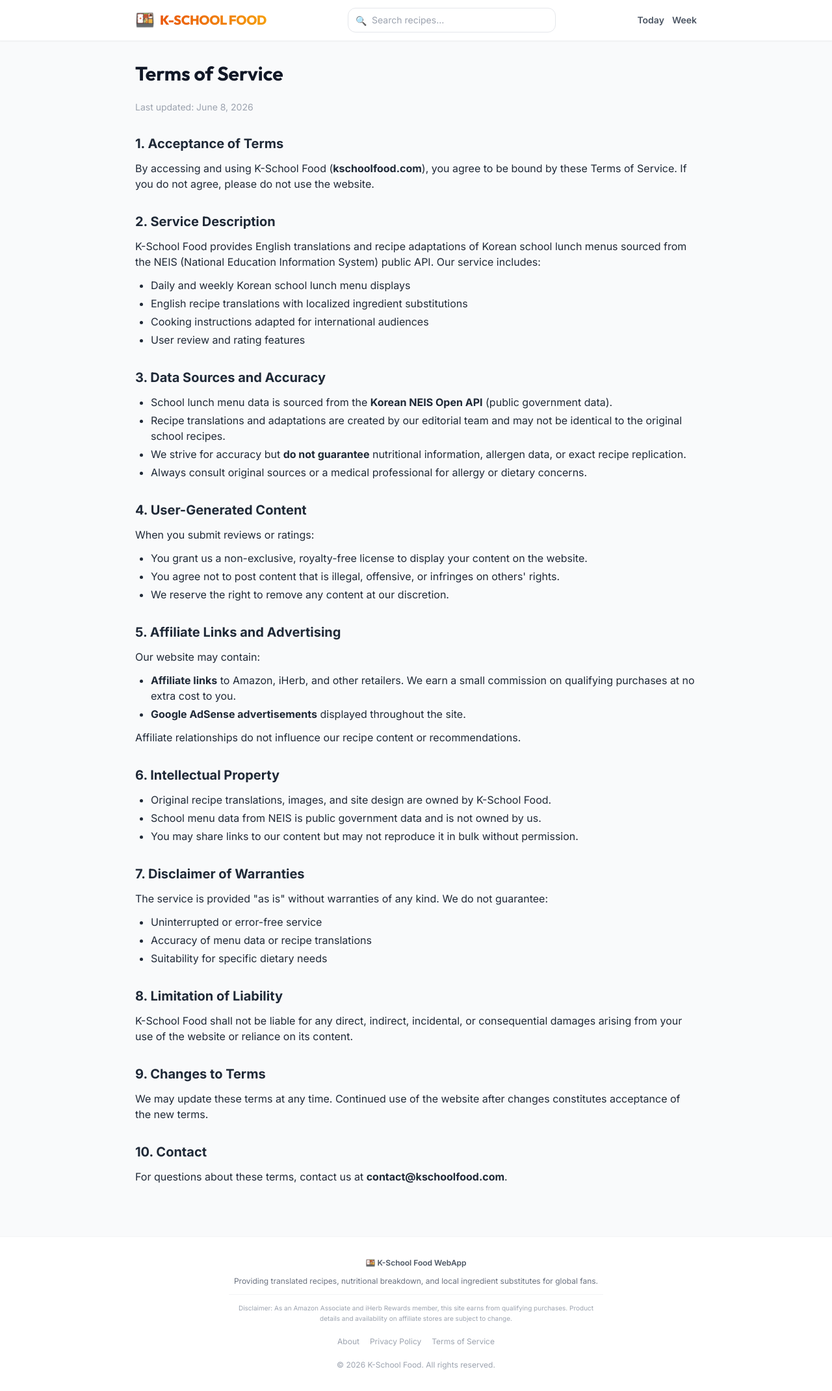
After one commit to pixxie999/kschoolfood, a Flask app: template app/templates/terms.html in a window 1280 px wide. The commit adds this page. Shown: the whole page at 65% size. Run offline with Flask 3, Linux system fonts and the light colour scheme; the template is opened without the code that fills it, so the values that code supplies are empty; some libraries are stand-ins or nearby versions.

Commit message:
feat: add nutrition info + seo_description fields, AdSense pages, D1 sync
- Add privacy, terms, about pages for AdSense approval
- Add ads.txt endpoint with ADSENSE_PUBLISHER_ID env var support
- Fix base.html canonical URLs to kschoolfood.com, add footer nav links
- Admin tool: add seo_description, calories, carbs, protein, fat fields
  - Sheet reads A:L (added H-L columns)
  - D1 upsert via REST API on every save
  - MD5 hash filenames for R2 images (prevents Korean encoding issues)
- sync_sheet_to_d1.py: sync new H-L columns to D1 nutrition_info JSON

Co-Authored-By: Claude Sonnet 4.6 <noreply@anthropic.com>

```diff
--- a/app/templates/base.html
+++ b/app/templates/base.html
@@ -18,14 +18,17 @@
       gtag('config', 'G-CRZF966L52');
     </script>
 
+    <!-- Google AdSense -->
+    <script async src="https://pagead2.googlesyndication.com/pagead/js/adsbygoogle.js?client=ca-pub-XXXXXXXXXXXXXXXX" crossorigin="anonymous"></script>
+
     <!-- Canonical & Sitemap -->
-    <link rel="canonical" href="{% block canonical %}https://kschoolfood.pixxie999.workers.dev/{% endblock %}">
+    <link rel="canonical" href="{% block canonical %}https://kschoolfood.com/{% endblock %}">
 
     <!-- OpenGraph Tags for Social Networks (Pinterest/Instagram) -->
     <meta property="og:title" content="{% block og_title %}K-School Food - Healthy School Lunch Recipes{% endblock %}">
     <meta property="og:description" content="{% block og_desc %}Explore daily Korean school lunch menu translated with local substitutes and shopping links.{% endblock %}">
     <meta property="og:type" content="website">
-    <meta property="og:url" content="{% block og_url %}https://kschoolfood.pixxie999.workers.dev/{% endblock %}">
+    <meta property="og:url" content="{% block og_url %}https://kschoolfood.com/{% endblock %}">
     <meta property="og:image" content="https://images.unsplash.com/photo-1541832676-9b763b0239ab?q=80&w=600">
 
     <!-- Google Fonts -->
@@ -110,6 +113,11 @@
                 Disclaimer: As an Amazon Associate and iHerb Rewards member, this site earns from qualifying purchases.
                 Product details and availability on affiliate stores are subject to change.
             </div>
+            <div class="flex justify-center gap-4 pt-2 text-gray-400">
+                <a href="/about" class="hover:text-orange-500 transition-colors">About</a>
+                <a href="/privacy" class="hover:text-orange-500 transition-colors">Privacy Policy</a>
+                <a href="/terms" class="hover:text-orange-500 transition-colors">Terms of Service</a>
+            </div>
             <p class="pt-2 text-gray-400">&copy; 2026 K-School Food. All rights reserved.</p>
         </div>
     </footer>
--- /dev/null
+++ b/app/templates/terms.html
@@ -0,0 +1,71 @@
+{% extends "base.html" %}
+{% block title %}Terms of Service - K-School Food{% endblock %}
+{% block meta_desc %}Terms of service for K-School Food. Read our usage terms and conditions.{% endblock %}
+{% block canonical %}https://kschoolfood.com/terms{% endblock %}
+
+{% block content %}
+<article class="prose prose-gray max-w-none">
+  <h1 class="font-outfit text-3xl font-bold text-gray-900 mb-6">Terms of Service</h1>
+  <p class="text-sm text-gray-400 mb-8">Last updated: June 8, 2026</p>
+
+  <h2 class="text-xl font-bold mt-8 mb-3">1. Acceptance of Terms</h2>
+  <p>By accessing and using K-School Food (<strong>kschoolfood.com</strong>), you agree to be bound by these Terms of Service. If you do not agree, please do not use the website.</p>
+
+  <h2 class="text-xl font-bold mt-8 mb-3">2. Service Description</h2>
+  <p>K-School Food provides English translations and recipe adaptations of Korean school lunch menus sourced from the NEIS (National Education Information System) public API. Our service includes:</p>
+  <ul class="list-disc pl-6 space-y-1 mt-3">
+    <li>Daily and weekly Korean school lunch menu displays</li>
+    <li>English recipe translations with localized ingredient substitutions</li>
+    <li>Cooking instructions adapted for international audiences</li>
+    <li>User review and rating features</li>
+  </ul>
+
+  <h2 class="text-xl font-bold mt-8 mb-3">3. Data Sources and Accuracy</h2>
+  <ul class="list-disc pl-6 space-y-1">
+    <li>School lunch menu data is sourced from the <strong>Korean NEIS Open API</strong> (public government data).</li>
+    <li>Recipe translations and adaptations are created by our editorial team and may not be identical to the original school recipes.</li>
+    <li>We strive for accuracy but <strong>do not guarantee</strong> nutritional information, allergen data, or exact recipe replication.</li>
+    <li>Always consult original sources or a medical professional for allergy or dietary concerns.</li>
+  </ul>
+
+  <h2 class="text-xl font-bold mt-8 mb-3">4. User-Generated Content</h2>
+  <p>When you submit reviews or ratings:</p>
+  <ul class="list-disc pl-6 space-y-1 mt-3">
+    <li>You grant us a non-exclusive, royalty-free license to display your content on the website.</li>
+    <li>You agree not to post content that is illegal, offensive, or infringes on others' rights.</li>
+    <li>We reserve the right to remove any content at our discretion.</li>
+  </ul>
+
+  <h2 class="text-xl font-bold mt-8 mb-3">5. Affiliate Links and Advertising</h2>
+  <p>Our website may contain:</p>
+  <ul class="list-disc pl-6 space-y-1 mt-3">
+    <li><strong>Affiliate links</strong> to Amazon, iHerb, and other retailers. We earn a small commission on qualifying purchases at no extra cost to you.</li>
+    <li><strong>Google AdSense advertisements</strong> displayed throughout the site.</li>
+  </ul>
+  <p class="mt-3">Affiliate relationships do not influence our recipe content or recommendations.</p>
+
+  <h2 class="text-xl font-bold mt-8 mb-3">6. Intellectual Property</h2>
+  <ul class="list-disc pl-6 space-y-1">
+    <li>Original recipe translations, images, and site design are owned by K-School Food.</li>
+    <li>School menu data from NEIS is public government data and is not owned by us.</li>
+    <li>You may share links to our content but may not reproduce it in bulk without permission.</li>
+  </ul>
+
+  <h2 class="text-xl font-bold mt-8 mb-3">7. Disclaimer of Warranties</h2>
+  <p>The service is provided "as is" without warranties of any kind. We do not guarantee:</p>
+  <ul class="list-disc pl-6 space-y-1 mt-3">
+    <li>Uninterrupted or error-free service</li>
+    <li>Accuracy of menu data or recipe translations</li>
+    <li>Suitability for specific dietary needs</li>
+  </ul>
+
+  <h2 class="text-xl font-bold mt-8 mb-3">8. Limitation of Liability</h2>
+  <p>K-School Food shall not be liable for any direct, indirect, incidental, or consequential damages arising from your use of the website or reliance on its content.</p>
+
+  <h2 class="text-xl font-bold mt-8 mb-3">9. Changes to Terms</h2>
+  <p>We may update these terms at any time. Continued use of the website after changes constitutes acceptance of the new terms.</p>
+
+  <h2 class="text-xl font-bold mt-8 mb-3">10. Contact</h2>
+  <p>For questions about these terms, contact us at <strong>contact@kschoolfood.com</strong>.</p>
+</article>
+{% endblock %}
--- a/tools/image_manager/app.py
+++ b/tools/image_manager/app.py
@@ -151,10 +151,18 @@ def _parse_instructions(text: str) -> list:
 
 def upsert_recipe_to_d1(korean_name: str, fields: dict):
     """변경된 필드만 D1 recipes 테이블에 upsert. 빈 값은 기존값 유지."""
-    english_name   = fields.get("english_name", "")
-    image_url      = fields.get("image_url", "")
-    ingredients_tx = fields.get("ingredients", "")
+    english_name    = fields.get("english_name", "")
+    image_url       = fields.get("image_url", "")
+    ingredients_tx  = fields.get("ingredients", "")
     instructions_tx = fields.get("instructions", "")
+    seo_description = fields.get("seo_description", "")
+
+    # 영양정보 JSON 조합
+    nutrition = {}
+    for key in ("calories", "carbs", "protein", "fat"):
+        if fields.get(key):
+            nutrition[key] = fields[key]
+    nutrition_json = json.dumps(nutrition, ensure_ascii=False) if nutrition else None
 
     ingredients_json  = json.dumps(_parse_ingredients(ingredients_tx), ensure_ascii=False) \
         if ingredients_tx else None
@@ -163,21 +171,27 @@ def upsert_recipe_to_d1(korean_name: str, fields: dict):
 
     _d1_query(
         """
-        INSERT INTO recipes (korean_name, english_name, image_url, english_ingredients, instructions, seo_description)
-        VALUES (?, ?, ?, ?, ?, '')
+        INSERT INTO recipes (korean_name, english_name, image_url, english_ingredients, instructions, seo_description, nutrition_info)
+        VALUES (?, ?, ?, ?, ?, ?, ?)
         ON CONFLICT(korean_name) DO UPDATE SET
             english_name        = CASE WHEN ? != '' THEN ? ELSE recipes.english_name END,
             image_url           = CASE WHEN ? != '' THEN ? ELSE recipes.image_url END,
             english_ingredients = CASE WHEN ? IS NOT NULL THEN ? ELSE recipes.english_ingredients END,
-            instructions        = CASE WHEN ? IS NOT NULL THEN ? ELSE recipes.instructions END
+            instructions        = CASE WHEN ? IS NOT NULL THEN ? ELSE recipes.instructions END,
+            seo_description     = CASE WHEN ? != '' THEN ? ELSE recipes.seo_description END,
+            nutrition_info      = CASE WHEN ? IS NOT NULL THEN ? ELSE recipes.nutrition_info END
         """,
         [
             korean_name, english_name, image_url,
             ingredients_json or "[]", instructions_json or "[]",
+            seo_description, nutrition_json or "{}",
+            # UPDATE 값
             english_name, english_name,
             image_url, image_url,
             ingredients_json, ingredients_json,
             instructions_json, instructions_json,
+            seo_description, seo_description,
+            nutrition_json, nutrition_json,
         ]
     )
     logger.info(f"D1 upsert 완료: {korean_name}")
@@ -216,11 +230,11 @@ def _sheet_name(token: str) -> str:
     return sheets[0]["properties"]["title"] if sheets else "Sheet1"
 
 def get_sheet_data() -> list[dict]:
-    """시트 A:G 읽기"""
+    """시트 A:L 읽기"""
     token = _get_token("https://www.googleapis.com/auth/spreadsheets.readonly")
     sname = _sheet_name(token)
     r = requests.get(
-        f"https://sheets.googleapis.com/v4/spreadsheets/{SHEET_ID}/values/{sname}!A:G",
+        f"https://sheets.googleapis.com/v4/spreadsheets/{SHEET_ID}/values/{sname}!A:L",
         headers={"Authorization": f"Bearer {token}"},
         timeout=15,
     )
@@ -242,30 +256,41 @@ def get_sheet_data() -> list[dict]:
         if not name:
             continue
         result.append({
-            "row":          i,
-            "korean_name":  name,
-            "english_name": col(row, "english_name"),
-            "image_url":    col(row, "image_url"),
-            "ingredients":  col(row, "ingredients"),
-            "instructions": col(row, "instructions"),
-            "memo":         col(row, "memo"),
+            "row":             i,
+            "korean_name":     name,
+            "english_name":    col(row, "english_name"),
+            "image_url":       col(row, "image_url"),
+            "ingredients":     col(row, "ingredients"),
+            "instructions":    col(row, "instructions"),
+            "memo":            col(row, "memo"),
+            "seo_description": col(row, "seo_description"),
+            "calories":        col(row, "calories"),
+            "carbs":           col(row, "carbs"),
+            "protein":         col(row, "protein"),
+            "fat":             col(row, "fat"),
         })
     return result
 
 def update_sheet_row(row: int, fields: dict):
     """시트 한 행의 여러 컬럼을 한번에 업데이트.
-    컬럼: B=english_name, C=image_url, D=미리보기, E=ingredients, F=instructions, G=memo
+    컬럼: B=english_name, C=image_url, D=미리보기, E=ingredients, F=instructions,
+          G=memo, H=seo_description, I=calories, J=carbs, K=protein, L=fat
     """
     token = _get_token("https://www.googleapis.com/auth/spreadsheets")
     sname = _sheet_name(token)
 
     data = []
     col_map = {
-        "english_name": f"{sname}!B{row}",
-        "image_url":    f"{sname}!C{row}",
-        "ingredients":  f"{sname}!E{row}",
-        "instructions": f"{sname}!F{row}",
-        "memo":         f"{sname}!G{row}",
+        "english_name":    f"{sname}!B{row}",
+        "image_url":       f"{sname}!C{row}",
+        "ingredients":     f"{sname}!E{row}",
+        "instructions":    f"{sname}!F{row}",
+        "memo":            f"{sname}!G{row}",
+        "seo_description": f"{sname}!H{row}",
+        "calories":        f"{sname}!I{row}",
+        "carbs":           f"{sname}!J{row}",
+        "protein":         f"{sname}!K{row}",
+        "fat":             f"{sname}!L{row}",
     }
     for key, range_ in col_map.items():
         if key in fields:
@@ -340,7 +365,8 @@ def api_update_recipe(row):
         if not body:
             return jsonify({"ok": False, "error": "데이터 없음"}), 400
 
-        allowed = {"english_name", "ingredients", "instructions", "memo"}
+        allowed = {"english_name", "ingredients", "instructions", "memo",
+                   "seo_description", "calories", "carbs", "protein", "fat"}
         fields = {k: v for k, v in body.items() if k in allowed}
         if not fields:
             return jsonify({"ok": False, "error": "저장할 필드 없음"}), 400
```
Also changed, not shown: app/templates/about.html (added, +56 -0 lines), app/templates/privacy.html (added, +55 -0 lines), main.py (+27 -0 lines), scripts/sync_sheet_to_d1.py (+44 -22 lines), tools/image_manager/templates/index.html (+50 -5 lines).
